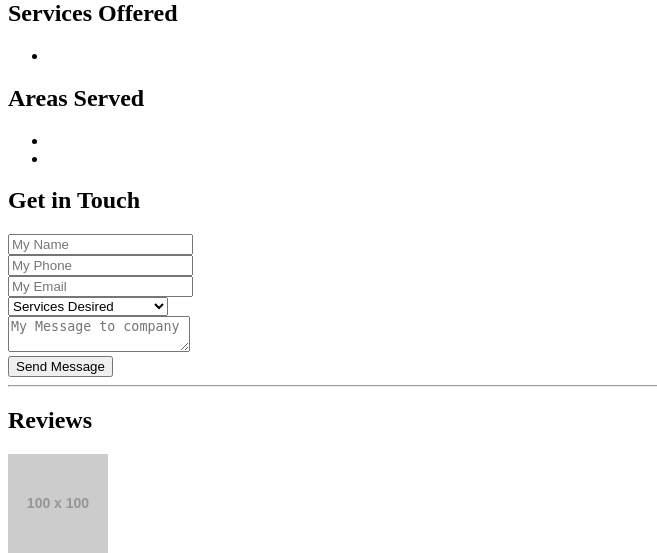
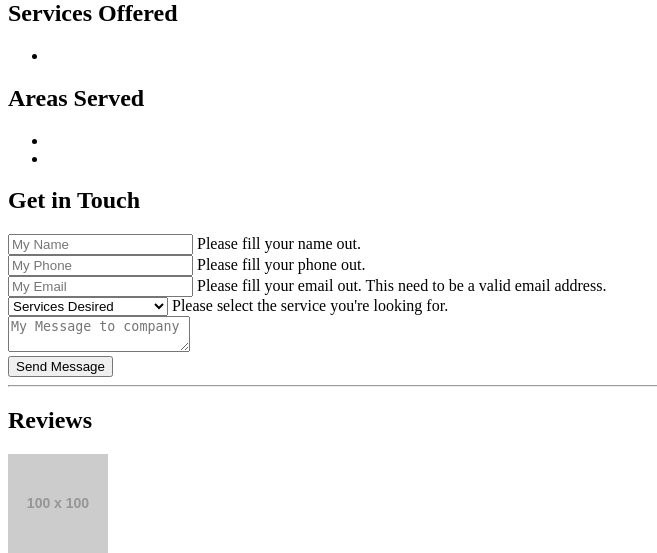
Before and after one commit to fsunset/UpholsterMarketplace, a Symfony app: template templates/profile.html.twig in a window 1280 px wide. Shown: the part 1654-2207 px from the top of the page, without its empty margins (0-657 px from the left). Run offline with Twig, Linux system fonts and the light colour scheme; the template is opened without the code that fills it, so the values that code supplies are empty; grey boxes labelled with a size stand in for pictures from a placeholder-image service; some libraries are stand-ins or nearby versions.

Commit message:
Enhancements to forms' validation, global layout tweaks.

```diff
--- a/templates/partials/companyCard.html.twig
+++ b/templates/partials/companyCard.html.twig
@@ -30,7 +30,7 @@
 		            	{{ company.tagline|length > 55 ? company.tagline|slice(0, 55) ~ '...' : company.tagline  }}
 		            </p>
 		            {% if company.tagline|length > 55 %}
-		            	<a href="" class="float-right">View more</a>
+		            	<a href="{{ path('profile', { 'companyId': company.id, 'companyName': companySlug }) }}" class="float-right">View more</a>
 		            {% endif %}
 	            {% endif %}
 			</div>
--- a/templates/profile.html.twig
+++ b/templates/profile.html.twig
@@ -99,38 +99,50 @@
                         </div>
                     </div>
 
-                    <form>
+                    <form data-abide novalidate>
                         <div class="grid-x grid-padding-x">
                             <div class="small-12 cell">
                                 <label>
-                                    <input type="text" placeholder="My Name">
+                                    <input id="name" name="name" type="text" placeholder="My Name" aria-errormessage="nameErrorField" required>
+                                    <span class="form-error" id="nameErrorField">
+                                        Please fill your name out.
+                                    </span>
                                 </label>
                             </div>
                             <div class="small-12 cell">
                                 <label>
-                                    <input type="text" placeholder="My Phone">
+                                    <input id="phone" name="phone" type="text" placeholder="My Phone" aria-errormessage="phoneErrorField" required>
+                                    <span class="form-error" id="phoneErrorField">
+                                        Please fill your phone out.
+                                    </span>
                                 </label>
                             </div>
                             <div class="small-12 cell">
                                 <label>
-                                    <input type="text" placeholder="My Email">
+                                    <input id="email" name="email" type="email" placeholder="My Email" aria-errormessage="EmailErrorField" pattern="email" required>
+                                    <span class="form-error" id="EmailErrorField">
+                                        Please fill your email out. This need to be a valid email address.
+                                    </span>
                                 </label>
                             </div>
                             <div class="small-12 cell">
                                 <label>
-                                    <select>
-                                        <option value="husker">Services Desired</option>
-                                            <option value="">Furniture Reupholstery</option>
-                                            <option value="">Replacement Cushions</option>
-                                            <option value="">Drapery</option>
-                                            <option value="">Furniture Repair</option>
-                                            <option value="">Other</option>
+                                    <select id="servicesDesired" name="servicesDesired" aria-errormessage="serviceDesiredErrorField" required>
+                                        <option value="">Services Desired</option>
+                                        <option value="Furniture Reupholstery">Furniture Reupholstery</option>
+                                        <option value="Replacement Cushions">Replacement Cushions</option>
+                                        <option value="Drapery">Drapery</option>
+                                        <option value="Furniture Repair">Furniture Repair</option>
+                                        <option value="Other">Other</option>
                                     </select>
+                                    <span class="form-error" id="serviceDesiredErrorField">
+                                        Please select the service you're looking for.
+                                    </span>
                                 </label>
                             </div>
                             <div class="small-12 cell">
                                 <label>
-                                    <textarea placeholder="My Message to company"></textarea>
+                                    <textarea id="message" name="message" placeholder="My Message to company"></textarea>
                                 </label>
                             </div>
                             <div class="small-12 cell">
```
Also changed, not shown: templates/index.html.twig (+20 -9 lines).
